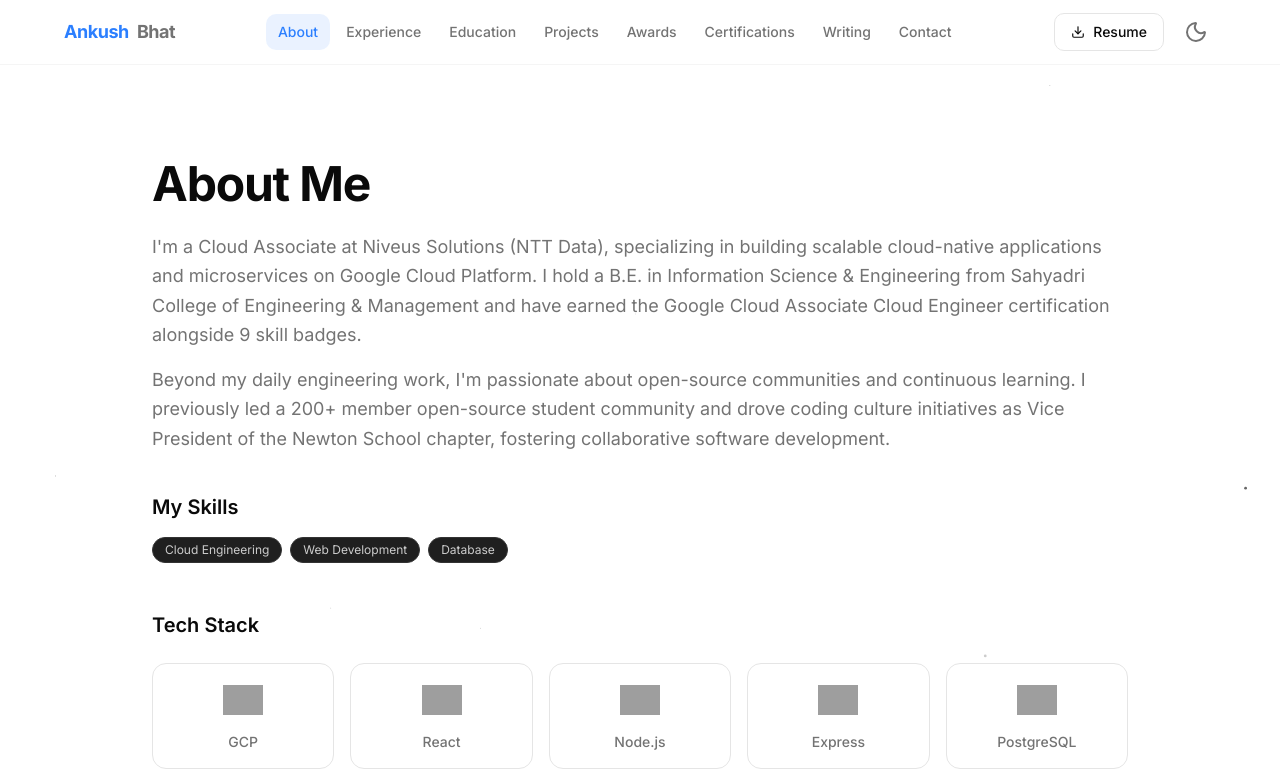
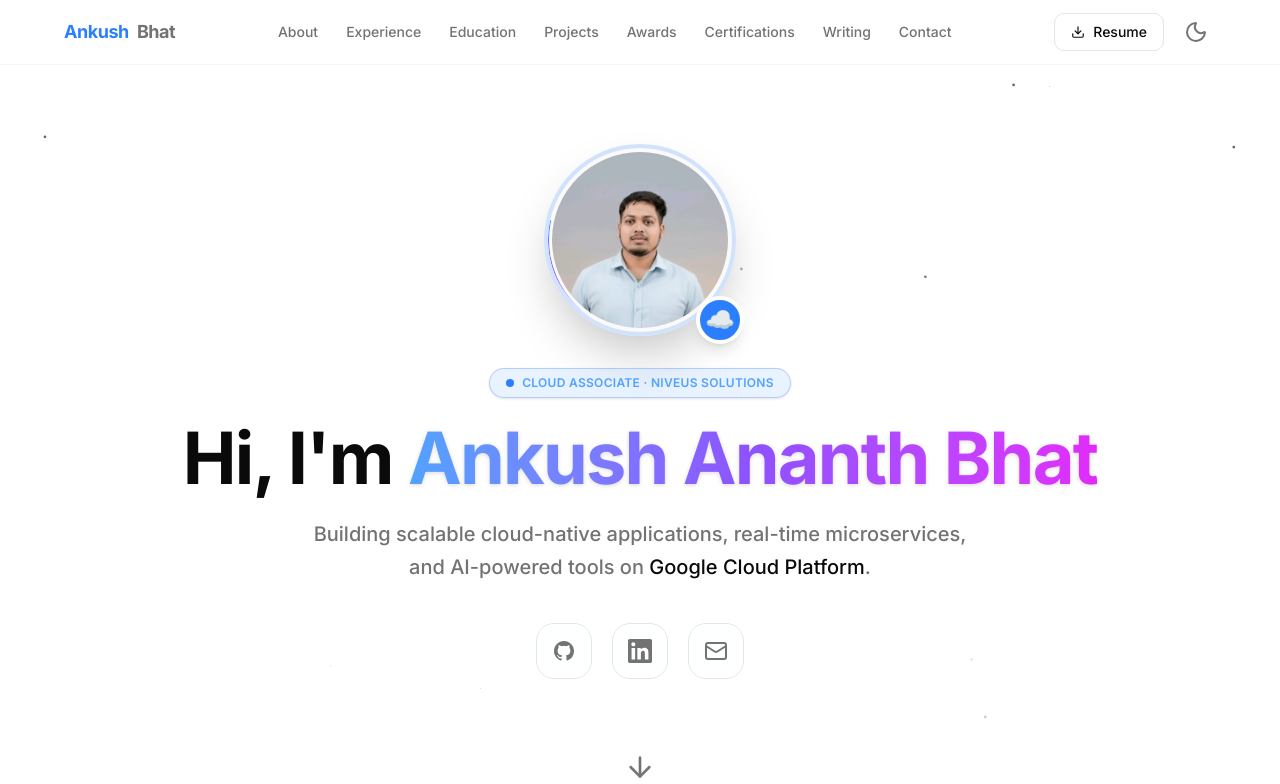
Before and after one commit to BhatAnkush/BhatAnkush.github.io, a Next.js app: page / in a window 1280 px wide. Shown: the top 784 px of the page. Built offline with nearby package versions, Linux system fonts and the light colour scheme; grey boxes are pictures that could not be loaded.

Commit message:
feat: implement Hero and Contact sections and integrate them into the homepage layout

```diff
--- a/app/about/page.tsx
+++ /dev/null
@@ -1,5 +0,0 @@
-import { redirect } from "next/navigation";
-
-export default function AboutPage() {
-  redirect("/#experience");
-}
--- a/app/page.tsx
+++ b/app/page.tsx
@@ -1,7 +1,8 @@
 "use client";
 
 import { useEffect, useState } from "react";
-import { About } from "@/components/sections/about";
+import { About } from "@/components/sections/About";
+import { Hero } from "@/components/sections/Hero";
 import { Experience } from "@/components/sections/Experience";
 import { Education } from "@/components/sections/Education";
 import { Projects } from "@/components/sections/Projects";
@@ -38,12 +39,13 @@ export default function HomePage() {
       {/* Particle background */}
       <Particles
         className="absolute inset-0 z-0 pointer-events-none"
-        quantity={80}
+        quantity={100}
         ease={80}
         color={color}
-        refresh={false}
+        refresh
       />
       <div className="mx-auto max-w-5xl px-6 relative z-10">
+        <Hero />
         <About />
         <Experience />
         <Education />
--- a/components/sections/Contact.tsx
+++ b/components/sections/Contact.tsx
@@ -28,7 +28,7 @@ export function Contact() {
 
         <div className="flex flex-col gap-4">
           <a
-            href="mailto:ankushabhat2002@gmail.com"
+            href="mailto:ankushbhataab@gmail.com"
             className="group flex items-center gap-4 rounded-xl border border-border/40 bg-card/20 p-4 transition-all hover:border-border/80 hover:bg-card/40"
           >
             <div className="flex h-12 w-12 shrink-0 items-center justify-center rounded-lg bg-blue-500/10 text-blue-500 transition-colors group-hover:bg-blue-500 group-hover:text-white">
@@ -36,7 +36,7 @@ export function Contact() {
             </div>
             <div>
               <p className="font-semibold">Email</p>
-              <p className="text-sm text-muted-foreground">ankushabhat2002@gmail.com</p>
+              <p className="text-sm text-muted-foreground">ankushbhataab@gmail.com</p>
             </div>
           </a>
 
--- /dev/null
+++ b/components/sections/Hero.tsx
@@ -0,0 +1,114 @@
+"use client";
+
+import Image from "next/image";
+import { BlurFade } from "@/components/ui/blur-fade";
+import { BorderBeam } from "@/components/ui/border-beam";
+import { Mail, ArrowDown } from "lucide-react";
+import { GithubIcon } from "../Icons/GithubIcon";
+import { LinkedinIcon } from "../Icons/LinkedinIcon";
+import { redirect } from "next/navigation";
+
+export function Hero() {
+  return (
+    <section id="hero" className="relative flex flex-col items-center justify-center min-h-[calc(100vh-64px)] py-20 text-center">
+
+      {/* Profile Image with BorderBeam and Status Badge */}
+      <BlurFade delay={0.1} inView>
+        <div className="relative mb-8 inline-block mt-10 md:mt-0">
+          <div className="relative h-40 w-40 overflow-hidden rounded-full border-4 border-blue-500/20 bg-muted/50 p-1 md:h-48 md:w-48 shadow-2xl">
+            <div className="relative h-full w-full overflow-hidden rounded-full">
+              <Image
+                src="/Ankush.jpg"
+                alt="Ankush Ananth Bhat"
+                fill
+                className="object-cover transition-transform duration-700 hover:scale-110"
+                priority
+              />
+            </div>
+            <BorderBeam size={100} duration={10} colorFrom="#3b82f6" colorTo="#8b5cf6" />
+          </div>
+          {/* Fun little floating badge */}
+          <div className="absolute -bottom-2 -right-2 flex h-12 w-12 items-center justify-center rounded-full border-4 border-background bg-blue-500 text-2xl shadow-lg transition-transform hover:scale-110 hover:rotate-12">
+            ☁️
+          </div>
+        </div>
+      </BlurFade>
+
+      {/* Role Badge */}
+      <BlurFade delay={0.2} inView>
+        <span className="inline-flex items-center gap-2 rounded-full border border-blue-500/30 bg-blue-500/10 px-4 py-1.5 text-xs font-semibold text-blue-400 mb-6 tracking-wide uppercase shadow-sm">
+          <span className="relative flex h-2 w-2">
+            <span className="animate-ping absolute inline-flex h-full w-full rounded-full bg-blue-400 opacity-75" />
+            <span className="relative inline-flex rounded-full h-2 w-2 bg-blue-500" />
+          </span>
+          Cloud Associate · Niveus Solutions
+        </span>
+      </BlurFade>
+
+      {/* Name with Gradient */}
+      <BlurFade delay={0.3} inView>
+        <h1 className="text-5xl sm:text-6xl md:text-7xl font-bold tracking-tight leading-none mb-6">
+          Hi, I&apos;m{" "}
+          <span className="bg-linear-to-r from-blue-400 via-violet-500 to-fuchsia-500 bg-clip-text text-transparent drop-shadow-sm pb-2">
+            Ankush Ananth Bhat
+          </span>
+        </h1>
+      </BlurFade>
+
+      {/* Bio / Description */}
+      <BlurFade delay={0.4} inView>
+        <p className="max-w-2xl mx-auto text-muted-foreground text-lg sm:text-xl leading-relaxed mb-10 font-medium">
+          Building scalable cloud-native applications, real-time microservices, and AI-powered tools on <span className="text-foreground">Google Cloud Platform</span>.
+        </p>
+      </BlurFade>
+
+      {/* Social Links Grid */}
+      <BlurFade delay={0.5} inView>
+        <div className="flex flex-wrap gap-5 justify-center">
+          <a
+            href="https://github.com/bhatankush"
+            target="_blank"
+            rel="noopener noreferrer"
+            className="group relative flex h-14 w-14 items-center justify-center rounded-2xl border border-border bg-card/50 text-muted-foreground transition-all duration-300 hover:border-neutral-900/50 hover:bg-neutral-900/10 hover:text-neutral-900 hover:shadow-[0_0_30px_rgba(0,0,0,0.4)] hover:-translate-y-1"
+          >
+            <GithubIcon size={24} />
+          </a>
+          <a
+            href="https://www.linkedin.com/in/ankushab"
+            target="_blank"
+            rel="noopener noreferrer"
+            className="group relative flex h-14 w-14 items-center justify-center rounded-2xl border border-border bg-card/50 text-muted-foreground transition-all duration-300 hover:border-blue-500/50 hover:bg-blue-500/10 hover:text-blue-500 hover:shadow-[0_0_30px_rgba(59,130,246,0.3)] hover:-translate-y-1"
+          >
+            <LinkedinIcon size={24} />
+          </a>
+          <a
+            href="mailto:ankushbhat@example.com"
+            className="group relative flex h-14 w-14 items-center justify-center rounded-2xl border border-border bg-card/50 text-muted-foreground transition-all duration-300 hover:border-rose-500/50 hover:bg-rose-500/10 hover:text-rose-500 hover:shadow-[0_0_30px_rgba(244,63,94,0.3)] hover:-translate-y-1"
+          >
+            <Mail size={24} className="transition-transform group-hover:scale-110" />
+          </a>
+        </div>
+      </BlurFade>
+      <BlurFade delay={0.6} inView>
+        <div className="mt-20 flex justify-center animate-bounce">
+          <a
+            href="#about"
+            onClick={(e) => {
+              e.preventDefault();
+              const elem = document.getElementById("about");
+              if (elem) {
+                const top = elem.getBoundingClientRect().top + window.scrollY - 80;
+                window.scrollTo({ top, behavior: "smooth" });
+                window.history.pushState(null, "", "#about");
+              }
+            }}
+            className="text-muted-foreground hover:text-foreground transition-colors"
+            aria-label="Scroll to About section"
+          >
+            <ArrowDown size={32} className="hover:cursor-pointer" />
+          </a>
+        </div>
+      </BlurFade>
+    </section>
+  );
+}
```
